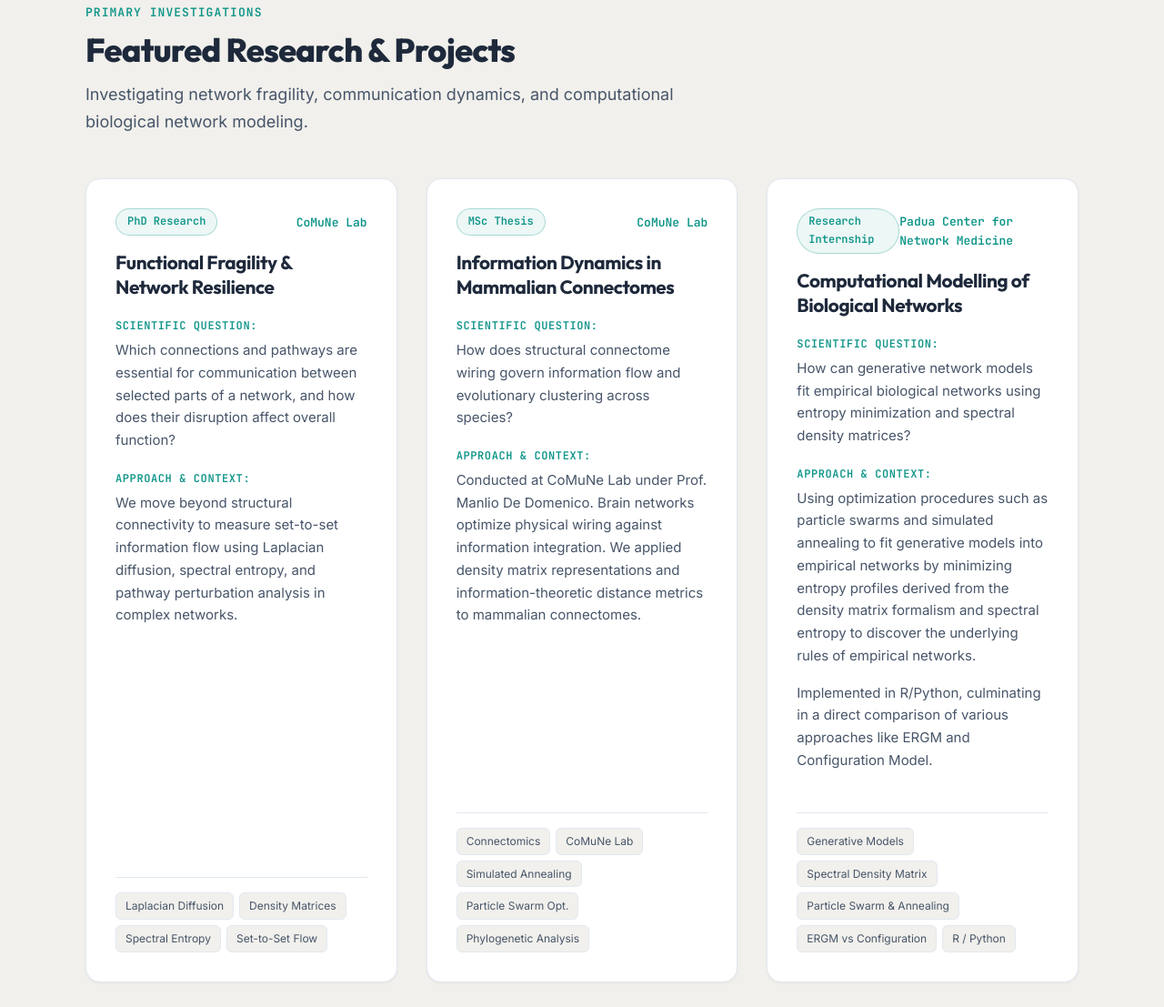
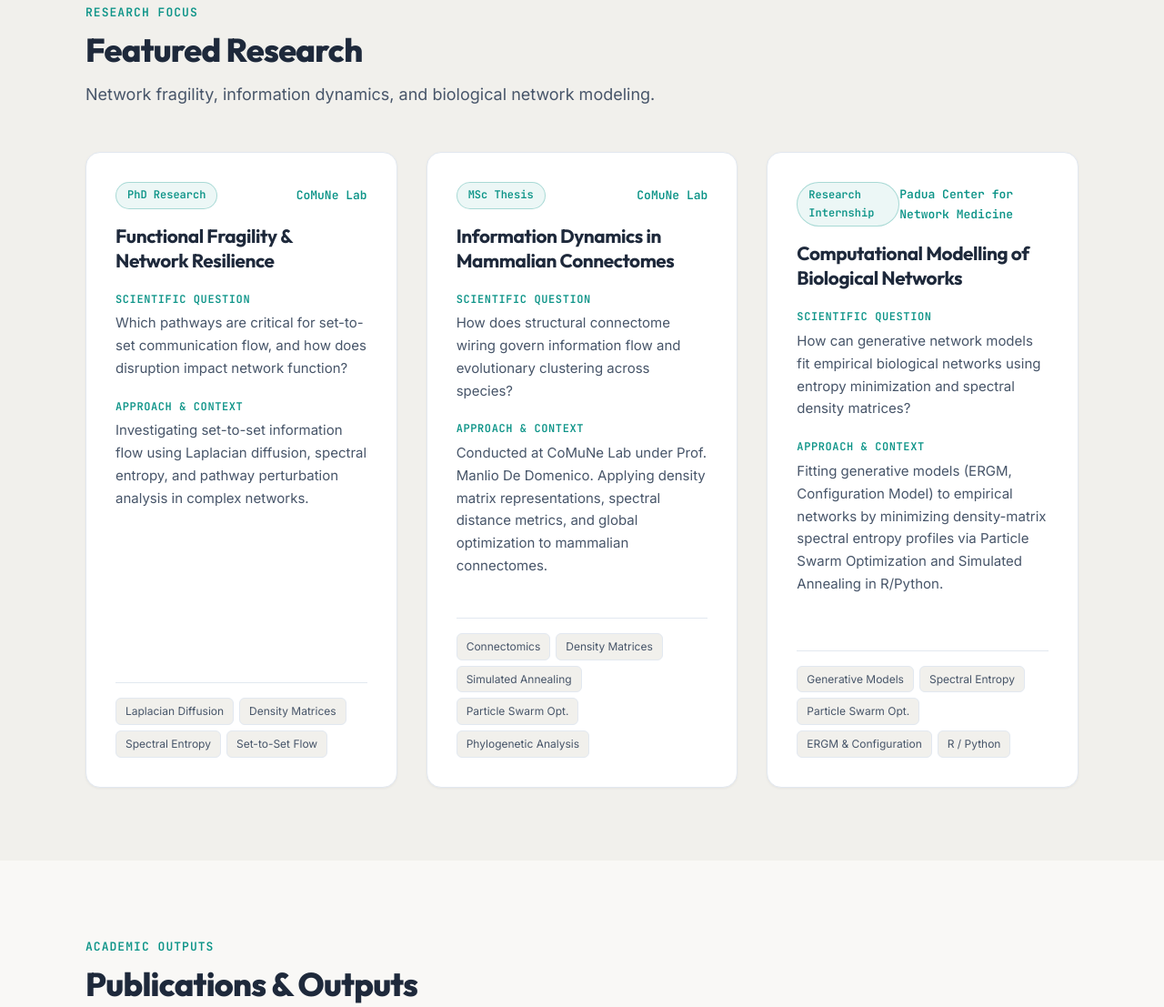
Before and after one commit to mojee13/mojee13.github.io, a website with bundled scripts: page index.html in a window 1280 px wide. Shown: the part 2267-3374 px from the top of the page at 91% size. Built offline with nearby package versions, Linux system fonts and the light colour scheme.

Commit message:
Streamline research section headers and remove poster/NetSci-X references

```diff
--- a/index.html
+++ b/index.html
@@ -179,10 +179,10 @@
     <section class="section" id="research" style="background-color: var(--bg-tertiary);">
       <div class="container">
         <div class="section-header">
-          <span class="section-tag">Primary Investigations</span>
-          <h2 class="section-title">Featured Research & Projects</h2>
+          <span class="section-tag">Research Focus</span>
+          <h2 class="section-title">Featured Research</h2>
           <p class="section-subtitle">
-            Investigating network fragility, communication dynamics, and computational biological network modeling.
+            Network fragility, information dynamics, and biological network modeling.
           </p>
         </div>
 
@@ -197,13 +197,13 @@
               <h3 class="research-title">Functional Fragility & Network Resilience</h3>
 
               <div class="research-block">
-                <span class="research-label">Scientific Question:</span>
-                <p class="research-text">Which connections and pathways are essential for communication between selected parts of a network, and how does their disruption affect overall function?</p>
+                <span class="research-label">Scientific Question</span>
+                <p class="research-text">Which pathways are critical for set-to-set communication flow, and how does disruption impact network function?</p>
               </div>
 
               <div class="research-block">
-                <span class="research-label">Approach & Context:</span>
-                <p class="research-text">We move beyond structural connectivity to measure set-to-set information flow using Laplacian diffusion, spectral entropy, and pathway perturbation analysis in complex networks.</p>
+                <span class="research-label">Approach & Context</span>
+                <p class="research-text">Investigating set-to-set information flow using Laplacian diffusion, spectral entropy, and pathway perturbation analysis in complex networks.</p>
               </div>
             </div>
 
@@ -225,19 +225,19 @@
               <h3 class="research-title">Information Dynamics in Mammalian Connectomes</h3>
 
               <div class="research-block">
-                <span class="research-label">Scientific Question:</span>
+                <span class="research-label">Scientific Question</span>
                 <p class="research-text">How does structural connectome wiring govern information flow and evolutionary clustering across species?</p>
               </div>
 
               <div class="research-block">
-                <span class="research-label">Approach & Context:</span>
-                <p class="research-text">Conducted at CoMuNe Lab under Prof. Manlio De Domenico. Brain networks optimize physical wiring against information integration. We applied density matrix representations and information-theoretic distance metrics to mammalian connectomes.</p>
+                <span class="research-label">Approach & Context</span>
+                <p class="research-text">Conducted at CoMuNe Lab under Prof. Manlio De Domenico. Applying density matrix representations, spectral distance metrics, and global optimization to mammalian connectomes.</p>
               </div>
             </div>
 
             <div class="research-topics">
               <span class="research-topic-pill">Connectomics</span>
-              <span class="research-topic-pill">CoMuNe Lab</span>
+              <span class="research-topic-pill">Density Matrices</span>
               <span class="research-topic-pill">Simulated Annealing</span>
               <span class="research-topic-pill">Particle Swarm Opt.</span>
               <span class="research-topic-pill">Phylogenetic Analysis</span>
@@ -254,22 +254,21 @@
               <h3 class="research-title">Computational Modelling of Biological Networks</h3>
 
               <div class="research-block">
-                <span class="research-label">Scientific Question:</span>
+                <span class="research-label">Scientific Question</span>
                 <p class="research-text">How can generative network models fit empirical biological networks using entropy minimization and spectral density matrices?</p>
               </div>
 
               <div class="research-block">
-                <span class="research-label">Approach & Context:</span>
-                <p class="research-text">Using optimization procedures such as particle swarms and simulated annealing to fit generative models into empirical networks by minimizing entropy profiles derived from the density matrix formalism and spectral entropy to discover the underlying rules of empirical networks.</p>
-                <p class="research-text" style="margin-top: 0.5rem;">Implemented in R/Python, culminating in a direct comparison of various approaches like ERGM and Configuration Model.</p>
+                <span class="research-label">Approach & Context</span>
+                <p class="research-text">Fitting generative models (ERGM, Configuration Model) to empirical networks by minimizing density-matrix spectral entropy profiles via Particle Swarm Optimization and Simulated Annealing in R/Python.</p>
               </div>
             </div>
 
             <div class="research-topics">
               <span class="research-topic-pill">Generative Models</span>
-              <span class="research-topic-pill">Spectral Density Matrix</span>
-              <span class="research-topic-pill">Particle Swarm & Annealing</span>
-              <span class="research-topic-pill">ERGM vs Configuration</span>
+              <span class="research-topic-pill">Spectral Entropy</span>
+              <span class="research-topic-pill">Particle Swarm Opt.</span>
+              <span class="research-topic-pill">ERGM & Configuration</span>
               <span class="research-topic-pill">R / Python</span>
             </div>
           </div>
--- a/js/content.js
+++ b/js/content.js
@@ -66,8 +66,8 @@ export const siteConfig = {
       subtitle: "PhD Research",
       status: "CoMuNe Lab",
       tag: "Network Science",
-      question: "Which connections and pathways are essential for communication between selected parts of a network, and how does their disruption affect overall function?",
-      context: "We move beyond structural connectivity to measure set-to-set information flow using Laplacian diffusion, spectral entropy, and pathway perturbation analysis in complex networks.",
+      question: "Which pathways are critical for set-to-set communication flow, and how does disruption impact network function?",
+      context: "Investigating set-to-set information flow using Laplacian diffusion, spectral entropy, and pathway perturbation analysis in complex networks.",
       topics: [
         "Laplacian Diffusion",
         "Density Matrices",
@@ -82,13 +82,13 @@ export const siteConfig = {
       status: "CoMuNe Lab",
       tag: "Biological Networks",
       question: "How does structural connectome wiring govern information flow and evolutionary clustering across species?",
-      context: "Conducted at CoMuNe Lab under Prof. Manlio De Domenico. Brain networks optimize physical wiring against information integration. We applied density matrix representations and information-theoretic distance metrics to mammalian connectomes.",
+      context: "Conducted at CoMuNe Lab under Prof. Manlio De Domenico. Applying density matrix representations, spectral distance metrics, and global optimization to mammalian connectomes.",
       topics: [
         "Connectomics",
-        "CoMuNe Lab",
+        "Density Matrices",
         "Simulated Annealing",
         "Particle Swarm Opt.",
-        "Phylogenetic Trees"
+        "Phylogenetic Analysis"
       ]
     },
     {
@@ -98,13 +98,12 @@ export const siteConfig = {
       status: "Padua Center for Network Medicine",
       tag: "Biological Networks",
       question: "How can generative network models fit empirical biological networks using entropy minimization and spectral density matrices?",
-      context: "Using optimization procedures such as particle swarms and simulated annealing to fit generative models into empirical networks involves minimizing entropy profiles derived from the density matrix formalism and spectral entropy to discover the underlying rules of empirical networks. The internship entails implementation in R/Python, culminating in a direct comparison of various approaches like ERGM and Configuration Model.",
+      context: "Fitting generative models (ERGM, Configuration Model) to empirical networks by minimizing density-matrix spectral entropy profiles via Particle Swarm Optimization and Simulated Annealing in R/Python.",
       topics: [
-        "Padua Center for Network Medicine",
         "Generative Models",
-        "Spectral Entropy & Density Matrix",
-        "Particle Swarm & Annealing",
-        "ERGM & Configuration Model",
+        "Spectral Entropy",
+        "Particle Swarm Opt.",
+        "ERGM & Configuration",
         "R / Python"
       ]
     }
--- a/js/publications.js
+++ b/js/publications.js
@@ -15,8 +15,7 @@ export function renderPublications(containerId, modalContainerId) {
   // Render Category Filter Tabs
   const categories = [
     { id: 'all', label: 'All Outputs' },
-    { id: 'thesis', label: 'Master\'s Thesis' },
-    { id: 'posters', label: 'Posters & Presentations' }
+    { id: 'thesis', label: 'Master\'s Thesis' }
   ];
 
   let currentCategory = 'all';
```
Also changed, not shown: 1 other file.
